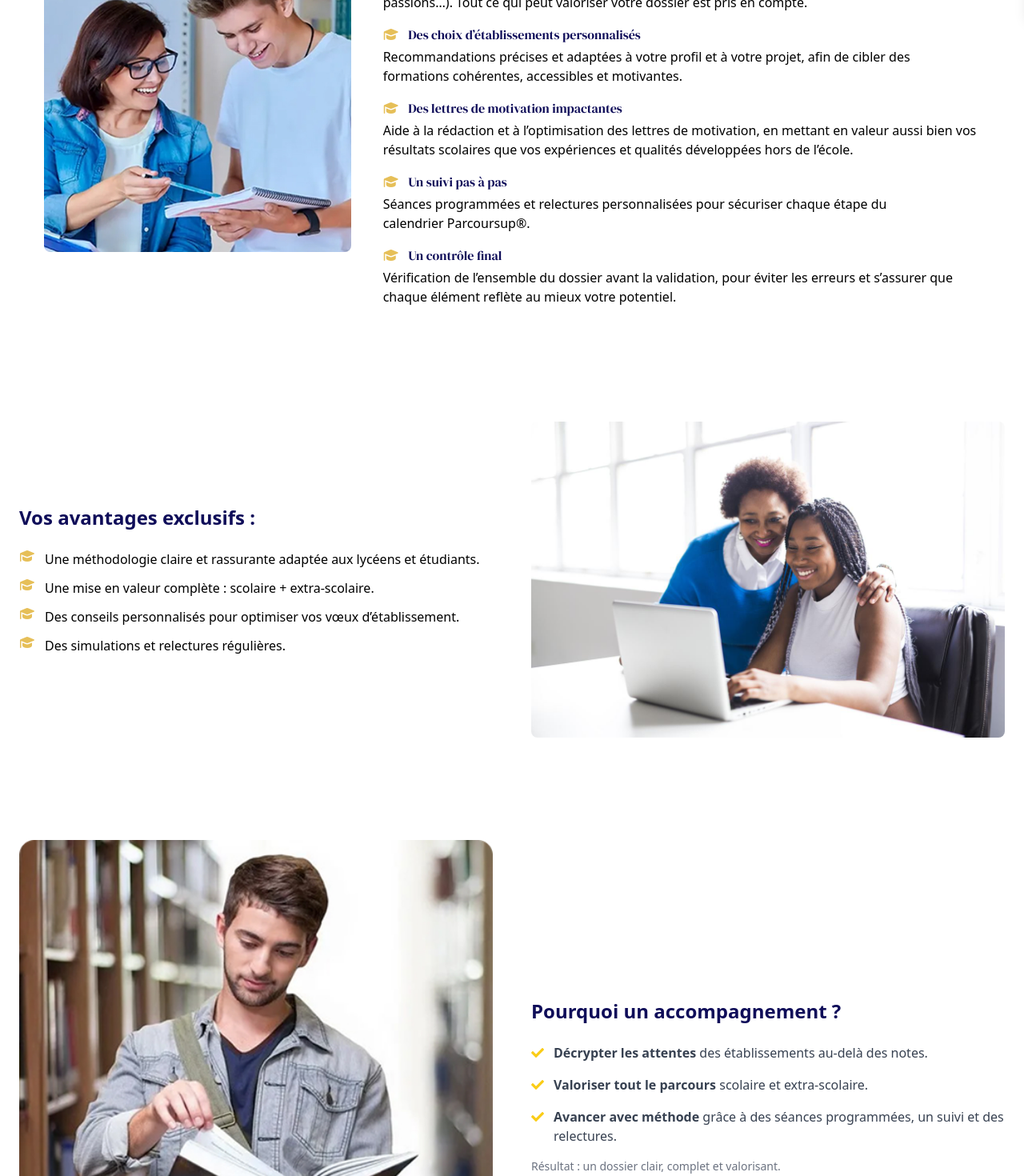
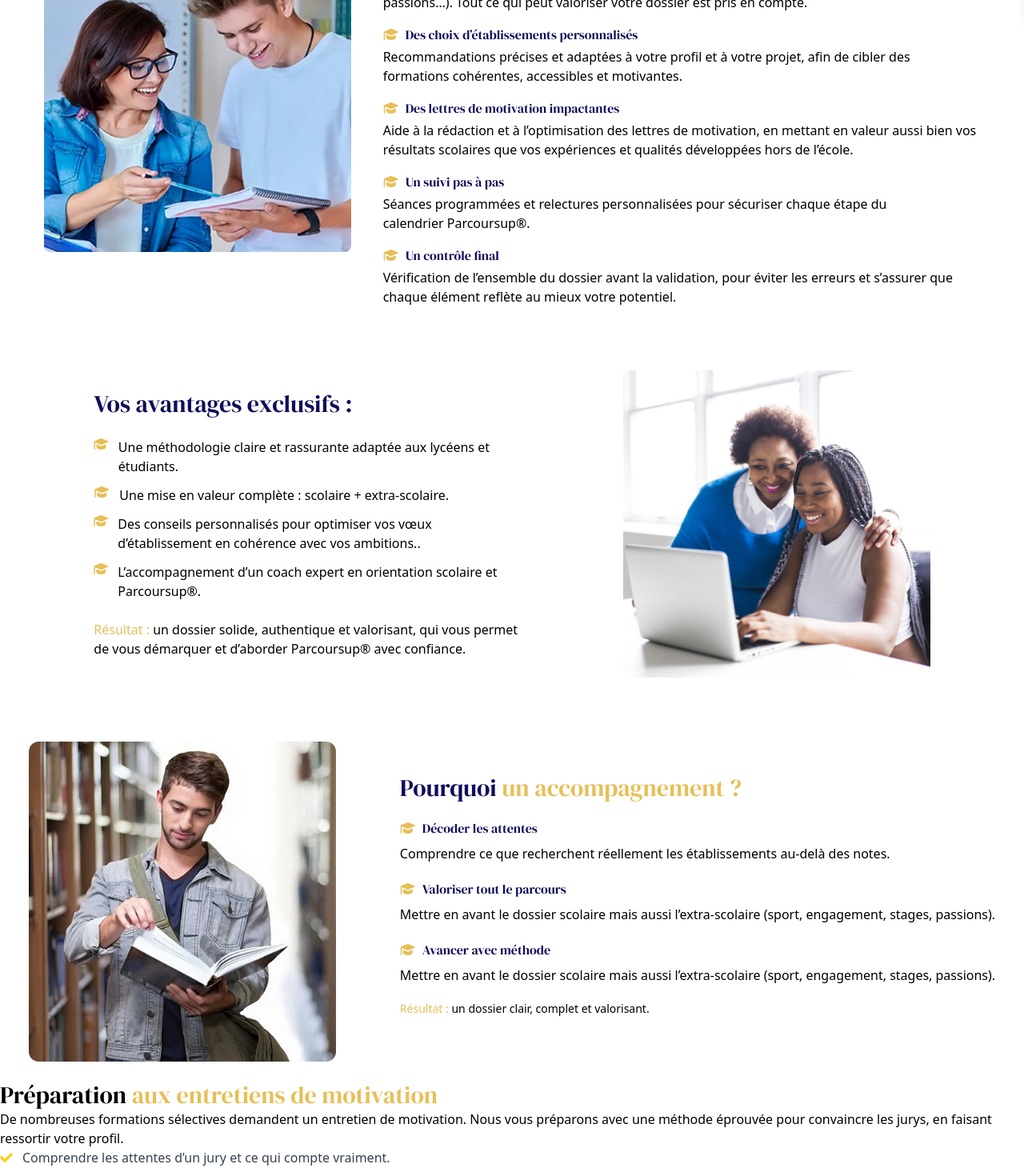
Before and after one commit to christianjunior05/primary, a React (Vite) app: page /parcours in a window 1280 px wide. Shown: the part 780-2250 px from the top of the page at 80% size. Built offline with nearby package versions, Linux system fonts and the light colour scheme.

Commit message:
mise a jour

```diff
--- a/src/pages/Parcours.tsx
+++ b/src/pages/Parcours.tsx
@@ -19,7 +19,7 @@ export default function Parcours() {
           <div className="text-white font-['DM_Serif_Display'] text-[25px] leading-[100%] mb-4">
             Votre allié pour
             <span className="text-yellow-400">
-              {" "}
+
               traverser Parcoursup® en confiance
             </span>
             .
@@ -36,145 +36,196 @@ export default function Parcours() {
       {/* Ce que comprend l'accompagnement */}
       {/* Ce que comprend l'accompagnement */}
       <section>
-<div className="flex justify-center items-center gap-10 ">
-
+        <div className="flex justify-center items-center gap-10 my-20 ">
           <div className=" size-96 rounded-lg">
-  <img src="/parcours.jpg" alt="" className="size-full rounded-lg object-cover" />
+            <img
+              src="/parcours.jpg"
+              alt=""
+              className="size-full rounded-lg object-cover"
+            />
           </div>
 
-      <div className="w-7/12  space-y-4 my-20">
-        <h1 className="text-3xl font-dmserif text-blue"> <span className="text-jauneOr">Ce que comprend</span>  l’accompagnement :</h1>
+          <div className="w-7/12  space-y-4  ">
+            <h1 className="text-3xl font-dmserif text-blue">
+
+              <span className="text-jauneOr">Ce que comprend</span>  l’accompagnement :
+            </h1>
 
             <div className="space-y-1 w-11/12">
-         <div className="font-dmserif text-blue space-x-2" ><i className="fa-solid fa-graduation-cap text-jauneOr "> </i> <span>Un point de départ solide</span> </div>
-          <p >Entretien approfondi pour comprendre votre parcours scolaire, vos centres d’intérêt, vos  motivations et vos activités extrascolaires (sport, engagement associatif, bénévolat, stages, passions…). Tout ce qui peut valoriser votre dossier est pris en compte.</p>
+              <div className="font-dmserif text-blue space-x-2">
+                <i className="fa-solid fa-graduation-cap text-jauneOr "> </i>
+                <span>Un point de départ solide</span>
+              </div>
+              <p>
+                Entretien approfondi pour comprendre votre parcours scolaire,
+                vos centres d’intérêt, vos motivations et vos activités
+                extrascolaires (sport, engagement associatif, bénévolat, stages,
+                passions…). Tout ce qui peut valoriser votre dossier est pris en
+                compte.
+              </p>
             </div>
 
             <div className="space-y-1  w-11/12">
-         <div className="font-dmserif text-blue space-x-2" ><i className="fa-solid fa-graduation-cap text-jauneOr "> </i> <span>Des choix d’établissements personnalisés</span> </div>
-          <p>Recommandations précises et adaptées à votre profil et à votre projet, afin de cibler des formations cohérentes, accessibles et motivantes.</p>
+              <div className="font-dmserif text-blue space-x-2">
+                <i className="fa-solid fa-graduation-cap text-jauneOr "> </i>
+                <span>Des choix d’établissements personnalisés</span>
+              </div>
+              <p>
+                Recommandations précises et adaptées à votre profil et à votre
+                projet, afin de cibler des formations cohérentes, accessibles et
+                motivantes.
+              </p>
             </div>
 
             <div className="space-y-1">
-         <div className="font-dmserif text-blue space-x-2" ><i className="fa-solid fa-graduation-cap text-jauneOr "> </i> <span>Des lettres de motivation impactantes</span> </div>
-          <p>Aide à la rédaction et à l’optimisation des lettres de motivation, en mettant en valeur aussi bien vos résultats scolaires que vos expériences et qualités développées hors de l’école.</p>
+              <div className="font-dmserif text-blue space-x-2">
+                <i className="fa-solid fa-graduation-cap text-jauneOr "> </i>
+                <span>Des lettres de motivation impactantes</span>
               </div>
-
-
-             <div className="space-y-1">
-         <div className="font-dmserif text-blue space-x-2" ><i className="fa-solid fa-graduation-cap text-jauneOr "> </i> <span>Un suivi pas à pas</span> </div>
-          <p>Séances programmées et relectures personnalisées pour sécuriser chaque étape du <br /> calendrier Parcoursup®.</p>
+              <p>
+                Aide à la rédaction et à l’optimisation des lettres de
+                motivation, en mettant en valeur aussi bien vos résultats
+                scolaires que vos expériences et qualités développées hors de
+                l’école.
+              </p>
             </div>
 
             <div className="space-y-1">
-         <div className="font-dmserif text-blue space-x-2" ><i className="fa-solid fa-graduation-cap text-jauneOr "> </i> <span>Un contrôle final</span> </div>
-          <p>Vérification de l’ensemble du dossier avant la validation, pour éviter les erreurs et s’assurer que chaque élément reflète au mieux votre potentiel.</p>
+              <div className="font-dmserif text-blue space-x-2">
+                <i className="fa-solid fa-graduation-cap text-jauneOr "> </i>
+                <span>Un suivi pas à pas</span>
+              </div>
+              <p>
+                Séances programmées et relectures personnalisées pour sécuriser
+                chaque étape du <br /> calendrier Parcoursup®.
+              </p>
             </div>
 
-
+            <div className="space-y-1">
+              <div className="font-dmserif text-blue space-x-2">
+                <i className="fa-solid fa-graduation-cap text-jauneOr "> </i>
+                <span>Un contrôle final</span>
+              </div>
+              <p>
+                Vérification de l’ensemble du dossier avant la validation, pour
+                éviter les erreurs et s’assurer que chaque élément reflète au
+                mieux votre potentiel.
+              </p>
             </div>
           </div>
-
+        </div>
       </section>
 
       {/* Vos avantages exclusifs */}
-      <section className="py-16 ">
-        <div className="container mx-auto px-6 grid grid-cols-1 lg:grid-cols-2 gap-12 items-center">
-          <div>
-            <h2 className="text-2xl font-bold text-blue mb-6">
+      <section className=" ">
+        <div className="flex my-20   items-center gap-32 justify-center">
+          <div className="space-y-6 w-5/12 ">
+            <h2 className="text-3xl  text-blue font-dmserif ">
               Vos avantages exclusifs :
             </h2>
             <ul className="space-y-3">
               <li className="flex items-start gap-3">
                 <i className="fa-solid fa-graduation-cap text-jauneOr "> </i>
-                <span>
-                  Une méthodologie claire et rassurante adaptée aux lycéens et
-                  étudiants.
-                </span>
+                <p>                <span className="font-medium">
+                  Une méthodologie claire et rassurante</span> adaptée aux lycéens et étudiants.</p>
+
               </li>
               <li className="flex items-start gap-3">
                 <i className="fa-solid fa-graduation-cap text-jauneOr "> </i>
-                <span>
-                  Une mise en valeur complète : scolaire + extra-scolaire.
-                </span>
+                <p>Une <span className="font-medium">mise en valeur complète</span>  : scolaire + extra-scolaire.</p>
               </li>
               <li className="flex items-start gap-3">
                 <i className="fa-solid fa-graduation-cap text-jauneOr "> </i>
-                <span>
-                  Des conseils personnalisés pour optimiser vos vœux
-                  d’établissement.
-                </span>
+
+               <p>   Des <span className="font-medium">conseils personnalisés </span>  pour optimiser vos vœux
+                  d’établissement  en cohérence avec vos ambitions..</p>
+
               </li>
               <li className="flex items-start gap-3">
                 <i className="fa-solid fa-graduation-cap text-jauneOr "> </i>
-                <span>Des simulations et relectures régulières.</span>
+                <p>L’accompagnement d’<span className="font-medium">un coach expert</span>  en orientation scolaire et Parcoursup®.</p>
+
+
               </li>
             </ul>
+            <p>  <span className="text-jauneOr" >Résultat : </span>  un dossier solide, authentique et valorisant, qui vous permet de vous démarquer et d’aborder Parcoursup® avec confiance.
+</p>
           </div>
+          <div className="size-96">
   <img
             src="/7.jpg"
             alt="Avantages exclusifs"
-            className="w-full h-auto rounded-lg object-cover"
+            className="size-full rounded-lg object-cover"
           />
+          </div>
+
         </div>
       </section>
 
       {/* Pourquoi un accompagnement ? */}
-      <section className="py-16 bg-white">
-        <div className="container mx-auto px-6 grid grid-cols-1 lg:grid-cols-2 gap-12 items-center">
+      <section className="">
+        <div className="flex my-10 justify-center items-center gap-20 ">
+
+         <div className="size-96">
          <img
             src="/parcours3.jpg"
             alt="Pourquoi accompagnement"
             className="w-full h-auto rounded-lg object-cover"
           />
-          <div>
-            <h2 className="text-2xl font-bold text-blue mb-6">
-              Pourquoi un accompagnement ?
+         </div>
+
+
+          <div className=" space-y-5 " >
+            <h2 className="text-3xl font-dmserif text-blue ">
+              Pourquoi <span className="text-jauneOr">un accompagnement ?</span>
             </h2>
-            <ul className="space-y-4 text-gray-700">
-              <li className="flex items-start gap-3">
-                <span className="text-yellow-400 mt-1">
-                  <FaCheck />
-                </span>
-                <span>
-                  <strong>Décrypter les attentes</strong> des établissements
-                  au-delà des notes.
-                </span>
-              </li>
-              <li className="flex items-start gap-3">
-                <span className="text-yellow-400 mt-1">
-                  <FaCheck />
-                </span>
-                <span>
-                  <strong>Valoriser tout le parcours</strong> scolaire et
-                  extra-scolaire.
-                </span>
-              </li>
-              <li className="flex items-start gap-3">
-                <span className="text-yellow-400 mt-1">
-                  <FaCheck />
-                </span>
-                <span>
-                  <strong>Avancer avec méthode</strong> grâce à des séances
-                  programmées, un suivi et des relectures.
-                </span>
-              </li>
-            </ul>
-            <p className="text-sm text-gray-500 mt-4">
-              Résultat : un dossier clair, complet et valorisant.
+
+         <div className="space-y-2 ">
+              <div className="font-dmserif text-blue space-x-2">
+                <i className="fa-solid fa-graduation-cap text-jauneOr "> </i>
+                <span>Décoder les attentes</span>
+              </div>
+              <p>
+             Comprendre ce que recherchent réellement les établissements au-delà des notes.
+              </p>
+          </div>
+
+          <div className="space-y-2 ">
+              <div className="font-dmserif text-blue space-x-2">
+                <i className="fa-solid fa-graduation-cap text-jauneOr "> </i>
+                <span>Valoriser tout le parcours</span>
+              </div>
+              <p>
+Mettre en avant le dossier scolaire mais aussi l’extra-scolaire (sport, engagement, stages, passions).
+              </p>
+          </div>
+
+         <div className="space-y-2 ">
+              <div className="font-dmserif text-blue space-x-2">
+                <i className="fa-solid fa-graduation-cap text-jauneOr "> </i>
+                <span>Avancer avec méthode</span>
+              </div>
+              <p>
+Mettre en avant le dossier scolaire mais aussi l’extra-scolaire (sport, engagement, stages, passions).
+              </p>
+          </div>
+
+
+            <p className="text-sm ">
+             <span className="text-jauneOr">Résultat :</span>  un dossier clair, complet et valorisant.
             </p>
           </div>
         </div>
       </section>
 
       {/* Préparation aux entretiens de motivation */}
-      <section className="py-16 bg-gray-50">
-        <div className="container mx-auto px-6 grid grid-cols-1 lg:grid-cols-2 gap-12 items-start">
+      <section className="">
+        <div className="">
           <div>
-            <h2 className="text-2xl font-bold text-blue mb-2">
-              Préparation aux entretiens de motivation
+            <h2 className="text-3xl font-dmserif">
+              Préparation <span className="text-jauneOr">aux entretiens de motivation</span>
             </h2>
-            <p className="text-gray-700 mb-6">
+            <p className="">
               De nombreuses formations sélectives demandent un entretien de
               motivation. Nous vous préparons avec une méthode éprouvée pour
               convaincre les jurys, en faisant ressortir votre profil.
```
Lines whose indentation alone changed are shown as unchanged.
